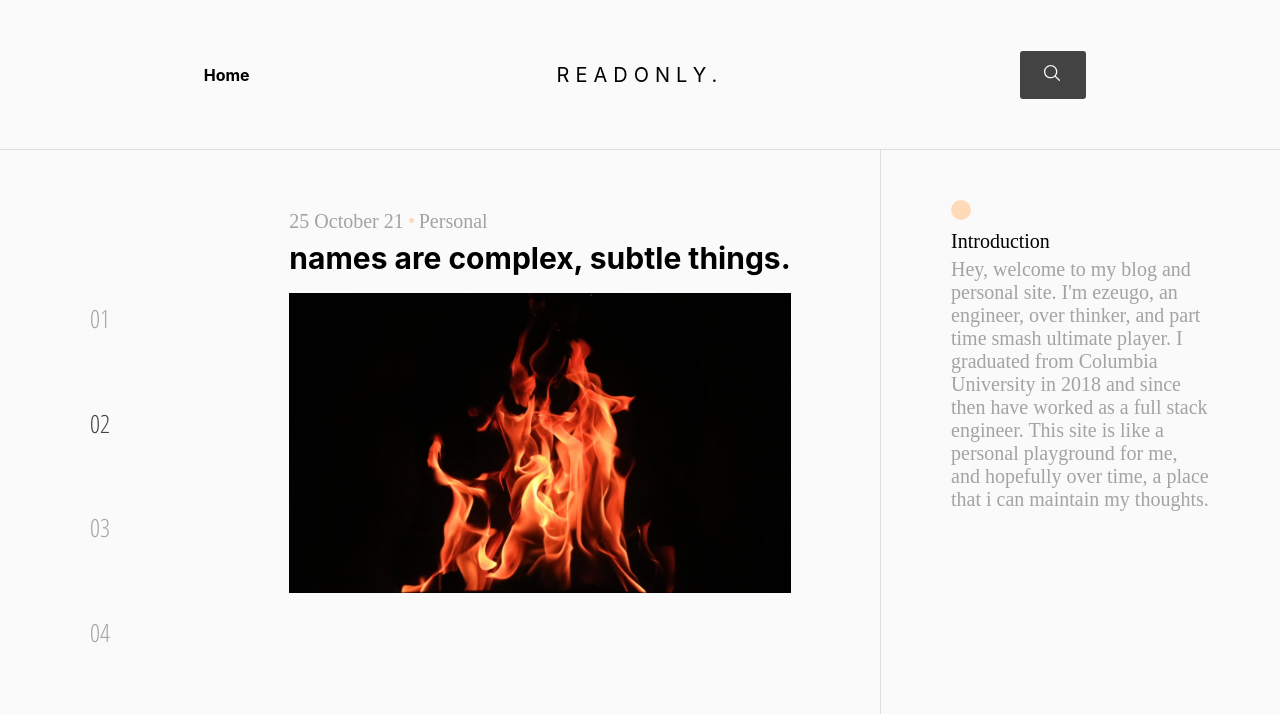
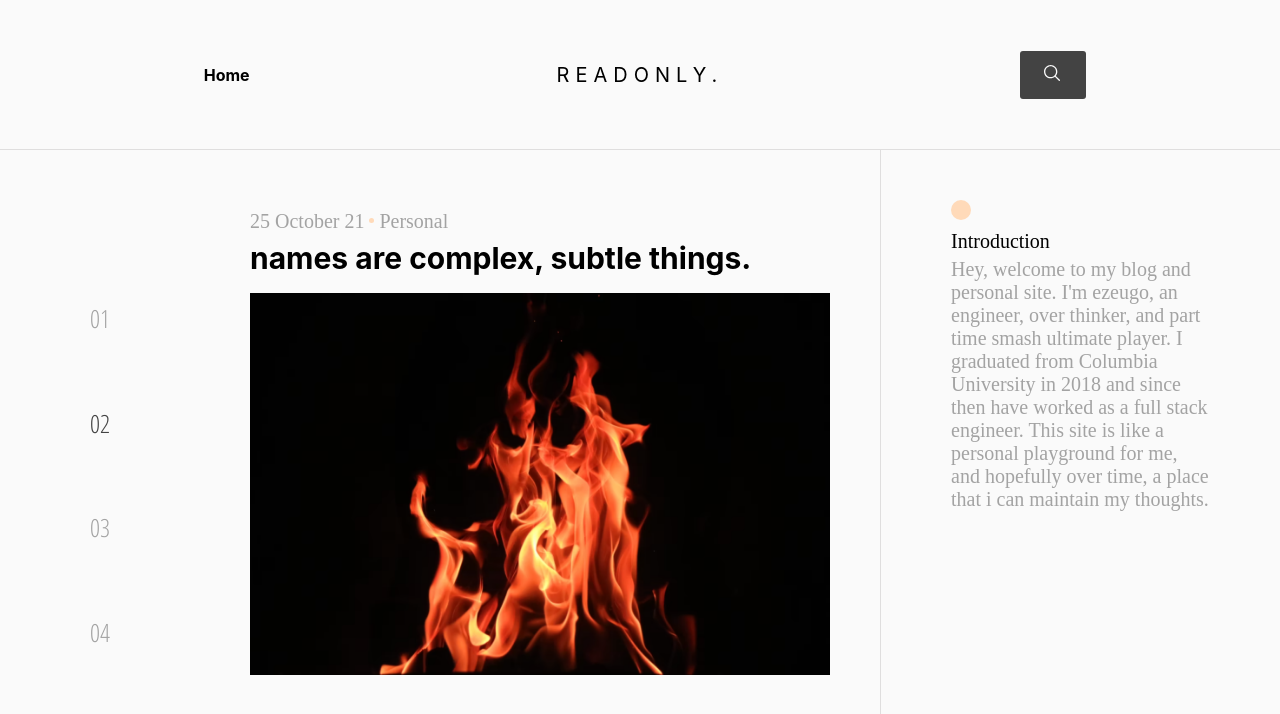
Before and after one commit to anukem/ezeugo.dev, a Next.js app: page / in a window 1280 px wide. Shown: the top 714 px of the page. Built offline with nearby package versions, Linux system fonts and the light colour scheme; a web font is replaced by a local one.

Commit message:
dont want Image

```diff
--- a/components/posts/article.tsx
+++ b/components/posts/article.tsx
@@ -41,10 +41,9 @@ export const Article = ({
       <div className={styles.title}>{title}</div>
       <Link key={id} passHref href={`/posts/${id}`}>
         <div className={styles.imageContainer}>
-          <Image
+          <img
             alt={`${title}`}
             className={styles.articleImage}
-            layout="fill"
             src={`/${imageSrc}`}
           />
           <div className={styles.overlay}>
--- a/pages/index.tsx
+++ b/pages/index.tsx
@@ -88,7 +88,7 @@ export default function Home({
                 return (
                   <div key={post.id} className={styles.collage}>
                     <Link passHref href={`posts/${post.id}`}>
-                      <Image
+                      <img
                         alt={`${post.title}`}
                         className={styles.searchImage}
                         src={post.image}
```
